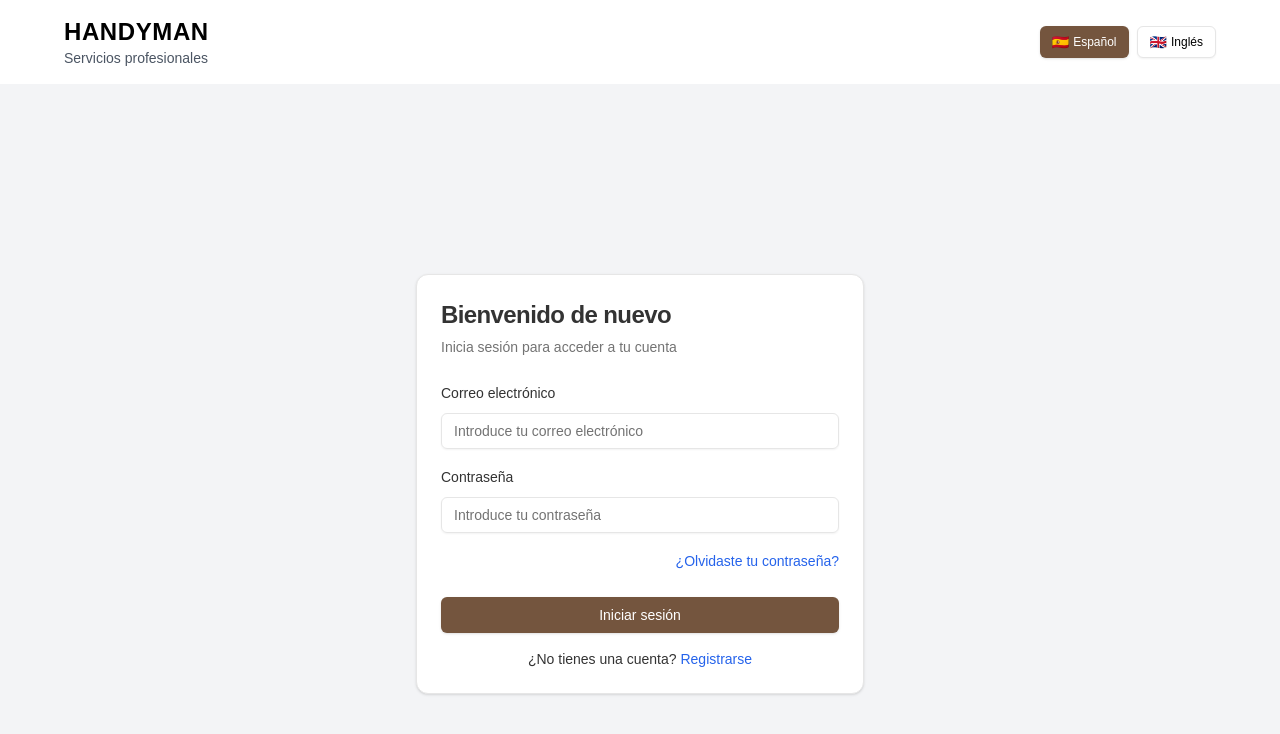
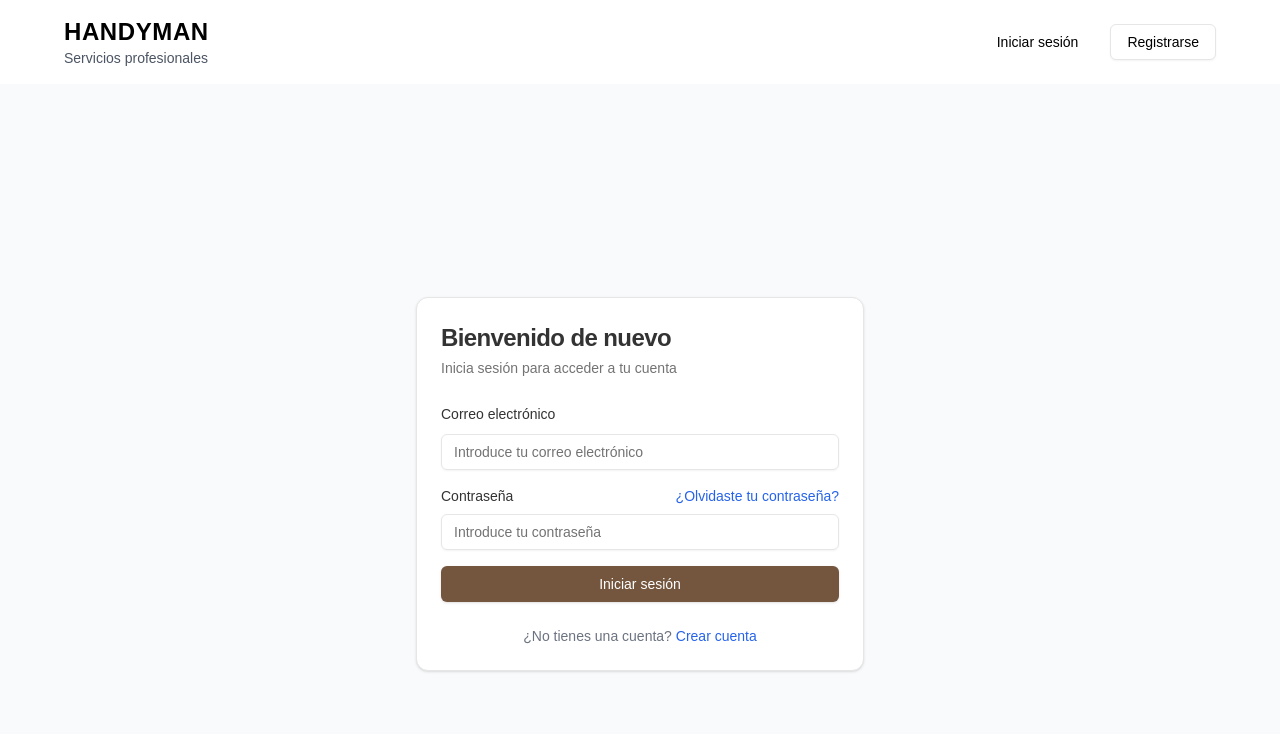
Before and after one commit to Hubit85/HubitApp, a Next.js app: page /auth/login in a window 1280 px wide. Shown: the top 734 px of the page. Built offline with nearby package versions, Linux system fonts and the light colour scheme.

Commit message:
feat(layout): Add navigation links for logged-out users

```diff
--- a/src/components/layout/Header.tsx
+++ b/src/components/layout/Header.tsx
@@ -1,50 +1,48 @@
+
 import React from "react";
 import Link from "next/link";
 import { Button } from "@/components/ui/button";
 import { useRouter } from "next/router";
-import { useLanguage } from "@/contexts/LanguageContext";
-import { LanguageSwitcher } from "@/components/LanguageSwitcher";
-import { TranslationBar } from '@/components/TranslationBar';
 
 export function Header() {
   const router = useRouter();
   const isLoggedIn = router.pathname.startsWith('/dashboard');
-  const { t } = useLanguage();
 
   return (
-    <>
-      <header className='w-full py-4 px-4 sm:px-6 lg:px-8 bg-white shadow-sm'>
-        <div className='container mx-auto flex justify-between items-center'>
-          <div className='flex flex-col'>
-            <Link href={isLoggedIn ? '/dashboard' : '/'} className='text-2xl font-bold text-black tracking-wide'>
+    <header className="w-full py-4 px-4 sm:px-6 lg:px-8 bg-white shadow-sm">
+      <div className="container mx-auto flex justify-between items-center">
+        <div className="flex flex-col">
+          <Link href={isLoggedIn ? '/dashboard' : '/'} className="text-2xl font-bold text-black tracking-wide">
             HANDYMAN
           </Link>
-            <p className='text-sm text-gray-600'>{t('professionalServices')}</p>
+          <p className="text-sm text-gray-600">Servicios profesionales</p>
         </div>
 
-          <div className='flex items-center gap-4'>
-            {/* Selector de idioma con banderas */}
-            <div className="flex items-center">
-              <LanguageSwitcher />
-            </div>
-
-            {isLoggedIn && (
+        <div className="flex items-center gap-4">
+          {isLoggedIn ? (
             <>
-                <Link href='/dashboard/services' passHref>
-                  <Button variant='ghost'>{t('services')}</Button>
+              <Link href="/dashboard/services" passHref>
+                <Button variant="ghost">Servicios</Button>
               </Link>
-                <Link href='/dashboard/profile' passHref>
-                  <Button variant='ghost'>{t('profile')}</Button>
+              <Link href="/dashboard/profile" passHref>
+                <Button variant="ghost">Perfil</Button>
               </Link>
-                <Button variant='outline' onClick={() => router.push('/')}>
-                  {t('signOut')}
+              <Button variant="outline" onClick={() => router.push('/')}>
+                Cerrar sesión
               </Button>
+            </>
+          ) : (
+            <>
+              <Link href="/auth/login" passHref>
+                <Button variant="ghost">Iniciar sesión</Button>
+              </Link>
+              <Link href="/auth/register" passHref>
+                <Button variant="outline">Registrarse</Button>
+              </Link>
             </>
           )}
         </div>
       </div>
     </header>
-      <TranslationBar />
-    </>
   );
 }
--- a/src/pages/_app.tsx
+++ b/src/pages/_app.tsx
@@ -1,11 +1,7 @@
+
 import "@/styles/globals.css";
 import type { AppProps } from "next/app";
-import { LanguageProvider } from "@/contexts/LanguageContext";
 
 export default function App({ Component, pageProps }: AppProps) {
-  return (
-    <LanguageProvider>
-      <Component {...pageProps} />
-    </LanguageProvider>
-  );
+  return <Component {...pageProps} />;
 }
--- a/src/pages/auth/login.tsx
+++ b/src/pages/auth/login.tsx
@@ -1,4 +1,5 @@
-import React from "react";
+
+import React, { useState } from "react";
 import Head from "next/head";
 import Link from "next/link";
 import { useRouter } from "next/router";
@@ -6,81 +7,80 @@ import { Button } from "@/components/ui/button";
 import { Card, CardContent, CardDescription, CardFooter, CardHeader, CardTitle } from "@/components/ui/card";
 import { Input } from "@/components/ui/input";
 import { Label } from "@/components/ui/label";
-import { useLanguage } from "@/contexts/LanguageContext";
 import { Header } from "@/components/layout/Header";
 
-export default function Login() {
+export default function LoginPage() {
   const router = useRouter();
-  const [email, setEmail] = React.useState('');
-  const [password, setPassword] = React.useState('');
-  const { t } = useLanguage();
+  const [email, setEmail] = useState("");
+  const [password, setPassword] = useState("");
 
-  const handleLogin = (e: React.FormEvent) => {
+  const handleSubmit = (e: React.FormEvent) => {
     e.preventDefault();
-    // In a real app, we would validate and authenticate with Firebase here
-    // For now, we'll just redirect to the dashboard
-    router.push('/dashboard');
+    // Aquí iría la lógica de autenticación
+    router.push("/dashboard");
   };
 
   return (
     <>
       <Head>
-        <title>{t("login")} - {t("handyman")}</title>
-        <meta name="description" content={t("loginToAccess")} />
+        <title>Iniciar sesión | HANDYMAN</title>
+        <meta name="description" content="Inicia sesión en tu cuenta de HANDYMAN" />
       </Head>
 
       <Header />
 
-      <div className="min-h-screen flex items-center justify-center bg-gray-100 p-4">
+      <main className="flex items-center justify-center min-h-screen bg-gray-50 px-4 py-12">
         <Card className="w-full max-w-md">
-          <CardHeader>
-            <CardTitle className="text-2xl">{t("welcomeBack")}</CardTitle>
+          <CardHeader className="space-y-1">
+            <CardTitle className="text-2xl font-bold">Bienvenido de nuevo</CardTitle>
             <CardDescription>
-              {t("loginToAccess")}
+              Inicia sesión para acceder a tu cuenta
             </CardDescription>
           </CardHeader>
-          <form onSubmit={handleLogin}>
-            <CardContent className="space-y-4">
+          <CardContent>
+            <form onSubmit={handleSubmit} className="space-y-4">
               <div className="space-y-2">
-                <Label htmlFor="email">{t("email")}</Label>
+                <Label htmlFor="email">Correo electrónico</Label>
                 <Input
                   id="email"
                   type="email"
-                  placeholder={t("enterEmail")}
+                  placeholder="Introduce tu correo electrónico"
                   value={email}
                   onChange={(e) => setEmail(e.target.value)}
                   required
                 />
               </div>
               <div className="space-y-2">
-                <Label htmlFor="password">{t("password")}</Label>
+                <div className="flex items-center justify-between">
+                  <Label htmlFor="password">Contraseña</Label>
+                  <Link href="/auth/forgot-password" className="text-sm text-blue-600 hover:underline">
+                    ¿Olvidaste tu contraseña?
+                  </Link>
+                </div>
                 <Input
                   id="password"
                   type="password"
-                  placeholder={t("enterPassword")}
+                  placeholder="Introduce tu contraseña"
                   value={password}
                   onChange={(e) => setPassword(e.target.value)}
                   required
                 />
               </div>
-              <div className="text-right">
-                <Link href="/auth/forgot-password" className="text-sm text-blue-600 hover:underline">
-                  {t("forgotPassword")}
-                </Link>
-              </div>
-            </CardContent>
-            <CardFooter className="flex flex-col space-y-4">
-              <Button type="submit" className="w-full">{t("login")}</Button>
-              <div className="text-center text-sm">
-                {t("dontHaveAccount")}{" "}
-                <Link href="/auth/register" className="text-blue-600 hover:underline">
-                  {t("register")}
-                </Link>
-              </div>
-            </CardFooter>
-          </form>
+              <Button type="submit" className="w-full">
+                Iniciar sesión
+              </Button>
+            </form>
+          </CardContent>
+          <CardFooter className="flex justify-center">
+            <div className="text-sm text-gray-500">
+              ¿No tienes una cuenta?{" "}
+              <Link href="/auth/register" className="text-blue-600 hover:underline">
+                Crear cuenta
+              </Link>
+            </div>
+          </CardFooter>
         </Card>
-      </div>
+      </main>
     </>
   );
 }
--- a/src/pages/auth/register.tsx
+++ b/src/pages/auth/register.tsx
@@ -1,4 +1,5 @@
-import React from "react";
+
+import React, { useState } from "react";
 import Head from "next/head";
 import Link from "next/link";
 import { useRouter } from "next/router";
@@ -6,99 +7,98 @@ import { Button } from "@/components/ui/button";
 import { Card, CardContent, CardDescription, CardFooter, CardHeader, CardTitle } from "@/components/ui/card";
 import { Input } from "@/components/ui/input";
 import { Label } from "@/components/ui/label";
-import { useLanguage } from "@/contexts/LanguageContext";
 import { Header } from "@/components/layout/Header";
 
-export default function Register() {
+export default function RegisterPage() {
   const router = useRouter();
-  const [name, setName] = React.useState('');
-  const [email, setEmail] = React.useState('');
-  const [password, setPassword] = React.useState('');
-  const [confirmPassword, setConfirmPassword] = React.useState('');
-  const { t } = useLanguage();
+  const [fullName, setFullName] = useState("");
+  const [email, setEmail] = useState("");
+  const [password, setPassword] = useState("");
+  const [confirmPassword, setConfirmPassword] = useState("");
 
-  const handleRegister = (e: React.FormEvent) => {
+  const handleSubmit = (e: React.FormEvent) => {
     e.preventDefault();
-    // In a real app, we would validate and register with Firebase here
-    // For now, we'll just redirect to the dashboard
-    router.push('/dashboard');
+    // Aquí iría la lógica de registro
+    router.push("/dashboard");
   };
 
   return (
     <>
       <Head>
-        <title>{t("register")} - {t("handyman")}</title>
-        <meta name="description" content={t("registerToStart")} />
+        <title>Registrarse | HANDYMAN</title>
+        <meta name="description" content="Crea una cuenta en HANDYMAN" />
       </Head>
 
       <Header />
 
-      <div className="min-h-screen flex items-center justify-center bg-gray-100 p-4">
+      <main className="flex items-center justify-center min-h-screen bg-gray-50 px-4 py-12">
         <Card className="w-full max-w-md">
-          <CardHeader>
-            <CardTitle className="text-2xl">{t("createAccount")}</CardTitle>
+          <CardHeader className="space-y-1">
+            <CardTitle className="text-2xl font-bold">Crear cuenta</CardTitle>
             <CardDescription>
-              {t("registerToStart")}
+              Regístrate para empezar a usar nuestros servicios
             </CardDescription>
           </CardHeader>
-          <form onSubmit={handleRegister}>
-            <CardContent className="space-y-4">
+          <CardContent>
+            <form onSubmit={handleSubmit} className="space-y-4">
               <div className="space-y-2">
-                <Label htmlFor="name">{t("fullName")}</Label>
+                <Label htmlFor="fullName">Nombre completo</Label>
                 <Input
-                  id="name"
-                  placeholder={t("enterFullName")}
-                  value={name}
-                  onChange={(e) => setName(e.target.value)}
+                  id="fullName"
+                  placeholder="Introduce tu nombre completo"
+                  value={fullName}
+                  onChange={(e) => setFullName(e.target.value)}
                   required
                 />
               </div>
               <div className="space-y-2">
-                <Label htmlFor="email">{t("email")}</Label>
+                <Label htmlFor="email">Correo electrónico</Label>
                 <Input
                   id="email"
                   type="email"
-                  placeholder={t("enterEmail")}
+                  placeholder="Introduce tu correo electrónico"
                   value={email}
                   onChange={(e) => setEmail(e.target.value)}
                   required
                 />
               </div>
               <div className="space-y-2">
-                <Label htmlFor="password">{t("password")}</Label>
+                <Label htmlFor="password">Contraseña</Label>
                 <Input
                   id="password"
                   type="password"
-                  placeholder={t("createPassword")}
+                  placeholder="Crea una contraseña"
                   value={password}
                   onChange={(e) => setPassword(e.target.value)}
                   required
                 />
               </div>
               <div className="space-y-2">
-                <Label htmlFor="confirmPassword">{t("confirmPassword")}</Label>
+                <Label htmlFor="confirmPassword">Confirmar contraseña</Label>
                 <Input
                   id="confirmPassword"
                   type="password"
-                  placeholder={t("confirmYourPassword")}
+                  placeholder="Confirma tu contraseña"
                   value={confirmPassword}
                   onChange={(e) => setConfirmPassword(e.target.value)}
                   required
                 />
               </div>
-            </CardContent>
-            <CardFooter className="flex flex-col space-y-4">
-              <Button type="submit" className="w-full">{t("register")}</Button>
-              <div className="text-center text-sm">
-                {t("alreadyHaveAccount")}{" "}
-                <Link href="/auth/login" className="text-blue-600 hover:underline">
-                  {t("login")}
-                </Link>
-              </div>
-            </CardFooter>
-          </form>
+              <Button type="submit" className="w-full">
+                Registrarse
+              </Button>
+            </form>
+          </CardContent>
+          <CardFooter className="flex justify-center">
+            <div className="text-sm text-gray-500">
+              ¿Ya tienes una cuenta?{" "}
+              <Link href="/auth/login" className="text-blue-600 hover:underline">
+                Iniciar sesión
+              </Link>
+            </div>
+          </CardFooter>
         </Card>
-      </div>
+      </main>
     </>
   );
 }
```
Also changed, not shown: src/pages/index.tsx (+1 -32 lines). Lines whose indentation alone changed are shown as unchanged.
